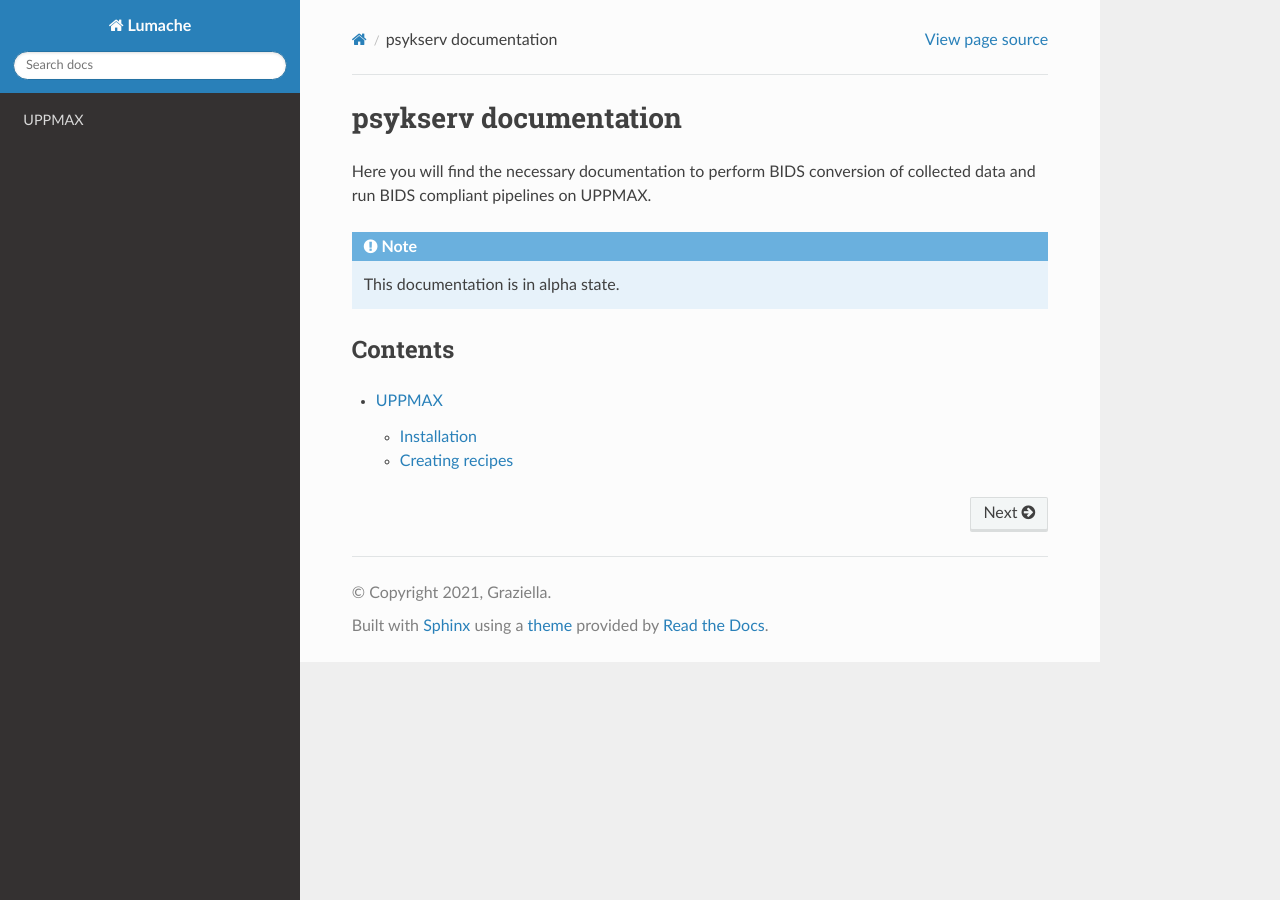
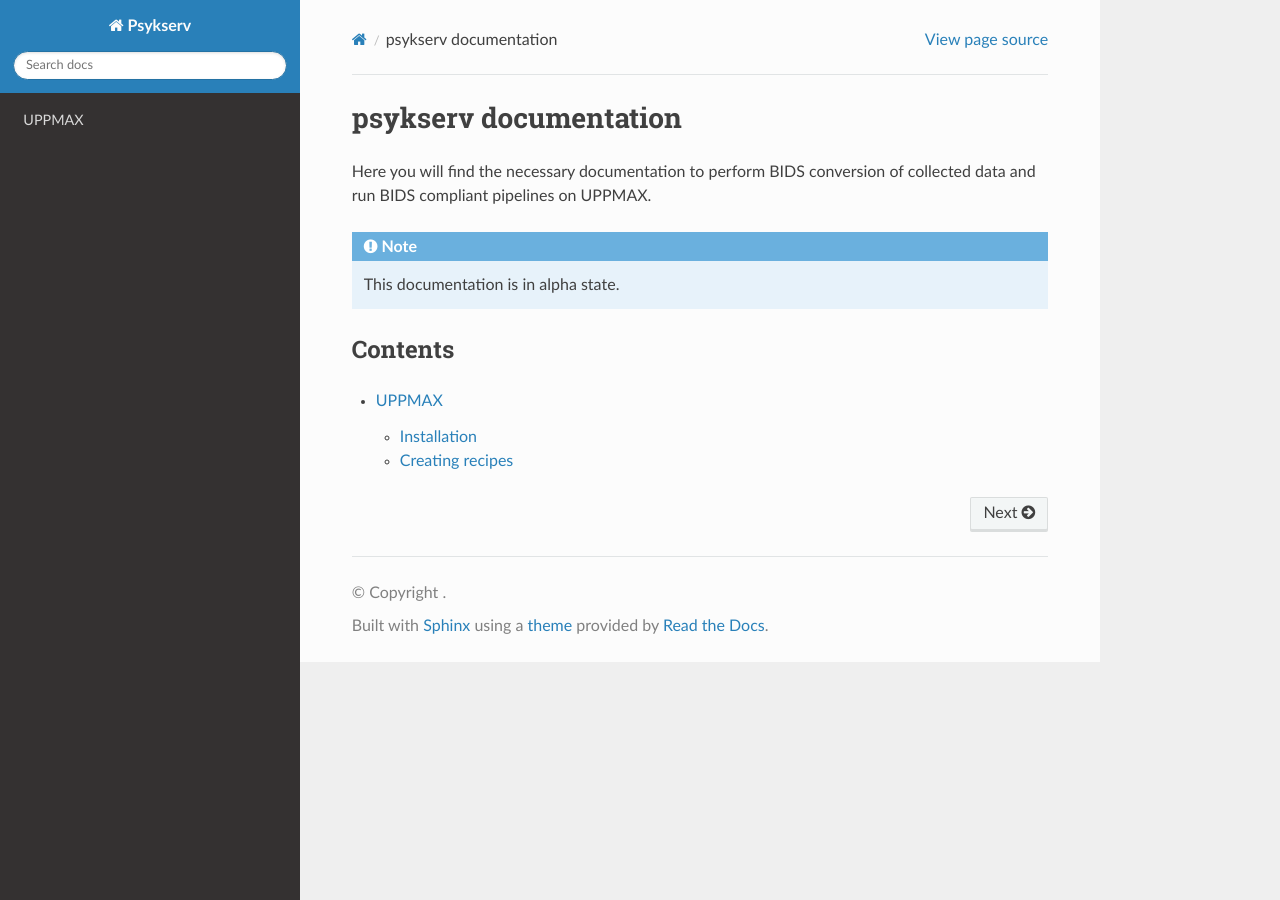
Before and after one commit to psychmedImaging/rtd-psykserver, a Sphinx documentation site: the page built from docs/source/index.rst, in a window 1280 px wide. Built offline with Sphinx 7.4.7 and the Read the Docs theme 3.1.0, drawn with Linux system fonts in a browser that asks for light colours.

Commit message:
Update conf.py

```diff
--- a/docs/source/conf.py
+++ b/docs/source/conf.py
@@ -2,9 +2,7 @@
 
 # -- Project information
 
-project = 'Lumache'
-copyright = '2021, Graziella'
-author = 'Graziella'
+project = 'Psykserv'
 
 release = '0.1'
 version = '0.1.0'
```
